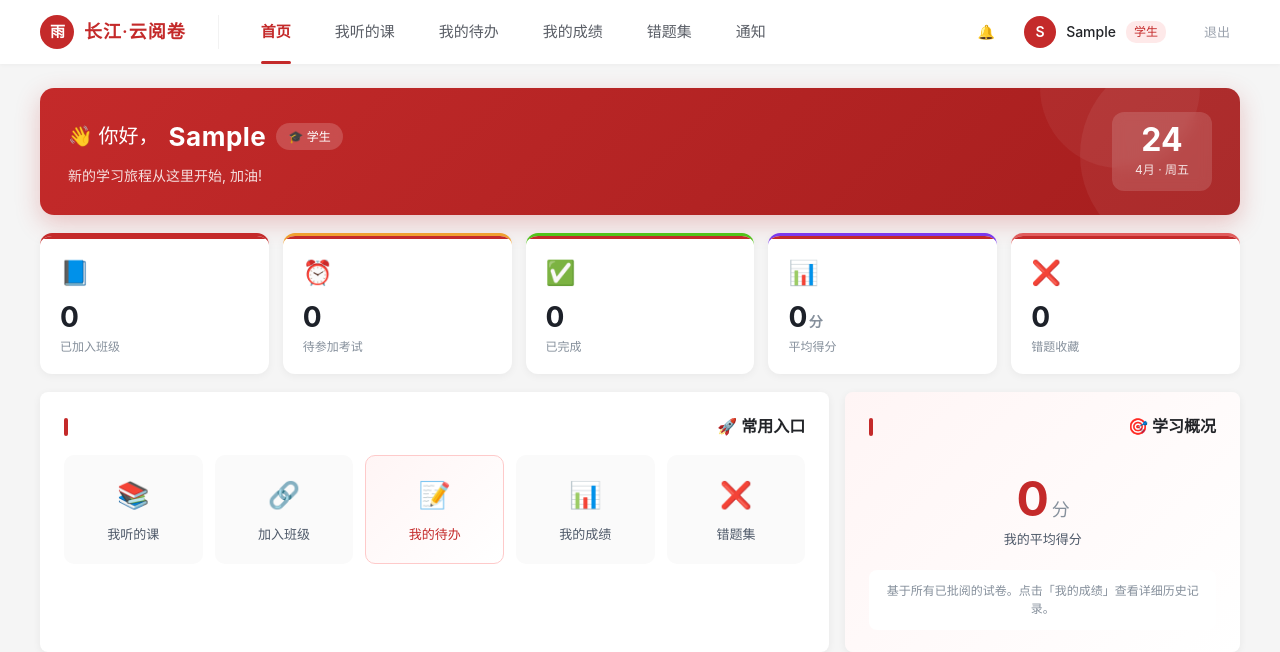
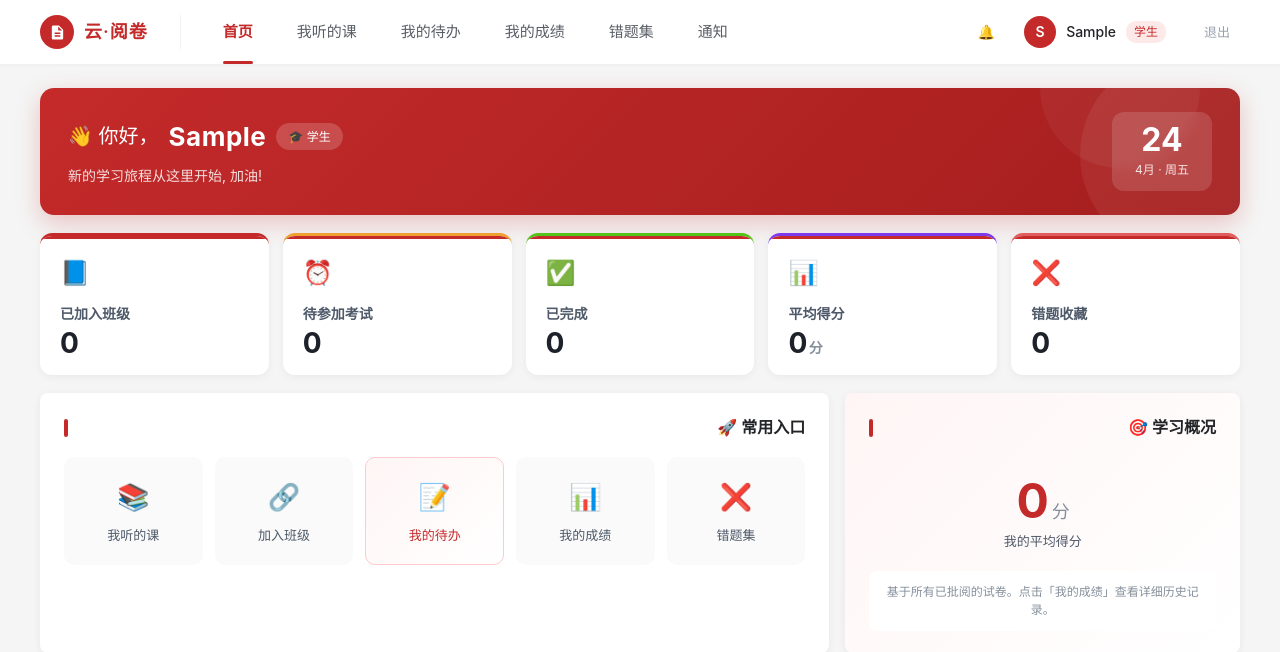
Before and after one commit to hua691/OnlineExamSys, a Django app: page /exams/ in a window 1280 px wide. Shown: the top 652 px of the page. Run offline with Django 4.2, Linux system fonts and the light colour scheme; the visitor is signed in with stand-in values (Sample User, id 1); data that the repository does not hold is empty.

Commit message:
UI: replace rain logo with doc icon, redesign stat cards (label on top, clickable)

```diff
--- a/templates/base.html
+++ b/templates/base.html
@@ -3,7 +3,7 @@
 <head>
     <meta charset="UTF-8">
     <meta name="viewport" content="width=device-width, initial-scale=1.0">
-    <title>{% block title %}长江·云阅卷{% endblock %}</title>
+    <title>{% block title %}云阅卷{% endblock %}</title>
     <style>
         :root {
             /* 雨课堂朱红色主题 */
--- a/templates/exams/dashboard.html
+++ b/templates/exams/dashboard.html
@@ -1,5 +1,5 @@
 {% extends 'base.html' %}
-{% block title %}首页 · 长江云阅卷{% endblock %}
+{% block title %}首页 · 云阅卷{% endblock %}
 {% block page_title %}{% endblock %}
 
 {% block content %}
@@ -16,7 +16,7 @@
             </span>
         </div>
         <p class="hero-sub">
-            {% if is_teacher %}欢迎回到「长江 · 云阅卷」, 今天也要把教学安排得明明白白
+            {% if is_teacher %}欢迎回到「云阅卷」, 今天也要把教学安排得明明白白
             {% elif is_admin %}系统概况一览, 帮助你快速掌握整个平台的运行状况
             {% else %}新的学习旅程从这里开始, 加油!{% endif %}
         </p>
@@ -32,36 +32,36 @@
 {% if is_teacher %}
 {# ================= 教师仪表盘 ================= #}
 <div class="stat-grid">
-    <div class="stat-card" style="--c:#C42A2A;">
+    <a href="{% url 'classes:my_classes' %}" class="stat-card" style="--c:#C42A2A;">
         <div class="s-top"><span class="s-icon">📚</span><span class="s-trend">我教</span></div>
+        <div class="s-lab">课程</div>
         <div class="s-num">{{ teaching_courses }}</div>
-        <div class="s-lab">课程</div>
-    </div>
-    <div class="stat-card" style="--c:#f0a030;">
+    </a>
+    <a href="{% url 'classes:my_classes' %}" class="stat-card" style="--c:#f0a030;">
         <div class="s-top"><span class="s-icon">🏫</span><span class="s-trend">班主任</span></div>
+        <div class="s-lab">班级</div>
         <div class="s-num">{{ headed_classes }}</div>
-        <div class="s-lab">班级</div>
-    </div>
-    <div class="stat-card" style="--c:#1677ff;">
+    </a>
+    <a href="{% url 'exams:question_list' %}" class="stat-card" style="--c:#1677ff;">
         <div class="s-top"><span class="s-icon">📋</span><span class="s-trend">题库</span></div>
+        <div class="s-lab">试题</div>
         <div class="s-num">{{ question_count }}</div>
-        <div class="s-lab">试题</div>
-    </div>
-    <div class="stat-card" style="--c:#52c41a;">
+    </a>
+    <a href="{% url 'exams:paper_list' %}" class="stat-card" style="--c:#52c41a;">
         <div class="s-top"><span class="s-icon">📄</span><span class="s-trend">试卷</span></div>
+        <div class="s-lab">已创建</div>
         <div class="s-num">{{ paper_count }}</div>
-        <div class="s-lab">已创建</div>
-    </div>
-    <div class="stat-card" style="--c:#e15c5c;">
+    </a>
+    <a href="{% url 'exams:teacher_correction' %}" class="stat-card" style="--c:#e15c5c;">
         <div class="s-top"><span class="s-icon">✍️</span><span class="s-trend">待办</span></div>
+        <div class="s-lab">待批阅</div>
         <div class="s-num">{{ pending_correction_count }}</div>
-        <div class="s-lab">待批阅</div>
-    </div>
-    <div class="stat-card" style="--c:#7c3aed;">
+    </a>
+    <a href="{% url 'exams:teacher_correction' %}" class="stat-card" style="--c:#7c3aed;">
         <div class="s-top"><span class="s-icon">📊</span><span class="s-trend">本周</span></div>
+        <div class="s-lab">新提交</div>
         <div class="s-num">{{ week_submission_count }}</div>
-        <div class="s-lab">新提交</div>
-    </div>
+    </a>
 </div>
 
 <div class="dash-grid">
@@ -141,46 +141,46 @@
 {% elif is_admin %}
 {# ================= 管理员仪表盘 ================= #}
 <div class="stat-grid">
-    <div class="stat-card" style="--c:#C42A2A;">
+    <a href="{% url 'users:manage_users' %}" class="stat-card" style="--c:#C42A2A;">
         <div class="s-top"><span class="s-icon">👥</span><span class="s-trend">+{{ new_users_week }} 本周</span></div>
+        <div class="s-lab">用户总数</div>
         <div class="s-num">{{ total_user }}</div>
-        <div class="s-lab">用户总数</div>
-    </div>
-    <div class="stat-card" style="--c:#f0a030;">
+    </a>
+    <a href="{% url 'users:manage_users' %}" class="stat-card" style="--c:#f0a030;">
         <div class="s-top"><span class="s-icon">👨‍🏫</span></div>
+        <div class="s-lab">教师</div>
         <div class="s-num">{{ teacher_count }}</div>
-        <div class="s-lab">教师</div>
-    </div>
-    <div class="stat-card" style="--c:#1677ff;">
+    </a>
+    <a href="{% url 'users:manage_users' %}" class="stat-card" style="--c:#1677ff;">
         <div class="s-top"><span class="s-icon">🎓</span></div>
+        <div class="s-lab">学生</div>
         <div class="s-num">{{ student_count }}</div>
-        <div class="s-lab">学生</div>
-    </div>
-    <div class="stat-card" style="--c:#52c41a;">
+    </a>
+    <a href="{% url 'users:manage_classes' %}" class="stat-card" style="--c:#52c41a;">
         <div class="s-top"><span class="s-icon">🏫</span></div>
+        <div class="s-lab">班级</div>
         <div class="s-num">{{ total_class }}</div>
-        <div class="s-lab">班级</div>
-    </div>
-    <div class="stat-card" style="--c:#7c3aed;">
+    </a>
+    <a href="{% url 'users:manage_courses' %}" class="stat-card" style="--c:#7c3aed;">
         <div class="s-top"><span class="s-icon">📘</span></div>
+        <div class="s-lab">课程</div>
         <div class="s-num">{{ total_course }}</div>
-        <div class="s-lab">课程</div>
-    </div>
-    <div class="stat-card" style="--c:#e15c5c;">
+    </a>
+    <a href="{% url 'users:manage_papers' %}" class="stat-card" style="--c:#e15c5c;">
         <div class="s-top"><span class="s-icon">📄</span><span class="s-trend">+{{ new_papers_week }} 本周</span></div>
+        <div class="s-lab">试卷 · {{ total_paper_published }} 已发布</div>
         <div class="s-num">{{ total_paper }}</div>
-        <div class="s-lab">试卷 · {{ total_paper_published }} 已发布</div>
-    </div>
-    <div class="stat-card" style="--c:#0891b2;">
+    </a>
+    <a href="{% url 'users:manage_papers' %}" class="stat-card" style="--c:#0891b2;">
         <div class="s-top"><span class="s-icon">📝</span></div>
+        <div class="s-lab">题库</div>
         <div class="s-num">{{ total_question }}</div>
-        <div class="s-lab">题库</div>
-    </div>
-    <div class="stat-card" style="--c:#ca8a04;">
+    </a>
+    <a href="{% url 'users:manage_papers' %}" class="stat-card" style="--c:#ca8a04;">
         <div class="s-top"><span class="s-icon">✍️</span><span class="s-trend">+{{ new_records_today }} 今日</span></div>
+        <div class="s-lab">答卷总数</div>
         <div class="s-num">{{ total_record }}</div>
-        <div class="s-lab">答卷总数</div>
-    </div>
+    </a>
 </div>
 
 <div class="card">
@@ -265,31 +265,31 @@
 {% else %}
 {# ================= 学生仪表盘 ================= #}
 <div class="stat-grid">
-    <div class="stat-card" style="--c:#C42A2A;">
+    <a href="{% url 'classes:my_classes' %}" class="stat-card" style="--c:#C42A2A;">
         <div class="s-top"><span class="s-icon">📘</span></div>
+        <div class="s-lab">已加入班级</div>
         <div class="s-num">{{ joined_class_count }}</div>
-        <div class="s-lab">已加入班级</div>
-    </div>
-    <div class="stat-card" style="--c:#f0a030;">
+    </a>
+    <a href="{% url 'exams:my_todo' %}" class="stat-card" style="--c:#f0a030;">
         <div class="s-top"><span class="s-icon">⏰</span></div>
+        <div class="s-lab">待参加考试</div>
         <div class="s-num">{{ uncompleted_paper_count }}</div>
-        <div class="s-lab">待参加考试</div>
-    </div>
-    <div class="stat-card" style="--c:#52c41a;">
+    </a>
+    <a href="{% url 'exams:student_record_list' %}" class="stat-card" style="--c:#52c41a;">
         <div class="s-top"><span class="s-icon">✅</span></div>
+        <div class="s-lab">已完成</div>
         <div class="s-num">{{ completed_paper_count }}</div>
-        <div class="s-lab">已完成</div>
-    </div>
-    <div class="stat-card" style="--c:#7c3aed;">
+    </a>
+    <a href="{% url 'exams:student_record_list' %}" class="stat-card" style="--c:#7c3aed;">
         <div class="s-top"><span class="s-icon">📊</span></div>
+        <div class="s-lab">平均得分</div>
         <div class="s-num">{{ avg_score|default:0 }}<span class="unit" style="font-size:14px;">分</span></div>
-        <div class="s-lab">平均得分</div>
-    </div>
-    <div class="stat-card" style="--c:#e15c5c;">
+    </a>
+    <a href="{% url 'exams:wrong_question_list' %}" class="stat-card" style="--c:#e15c5c;">
         <div class="s-top"><span class="s-icon">❌</span></div>
+        <div class="s-lab">错题收藏</div>
         <div class="s-num">{{ wrong_count }}</div>
-        <div class="s-lab">错题收藏</div>
-    </div>
+    </a>
 </div>
 
 <div class="dash-grid">
@@ -417,14 +417,15 @@
 
 /* ============ 统计卡片 ============ */
 .stat-grid{display:grid;grid-template-columns:repeat(auto-fit,minmax(170px,1fr));gap:14px;margin-bottom:18px;}
-.stat-card{background:#fff;padding:18px 20px;border-radius:12px;box-shadow:0 2px 8px rgba(0,0,0,.05);border-top:3px solid var(--c);transition:all .25s;}
+a.stat-card{text-decoration:none;color:inherit;display:block;}
+.stat-card{background:#fff;padding:18px 20px;border-radius:12px;box-shadow:0 2px 8px rgba(0,0,0,.05);border-top:3px solid var(--c);transition:all .25s;cursor:pointer;}
 .stat-card:hover{transform:translateY(-3px);box-shadow:0 8px 20px rgba(0,0,0,.08);}
 .stat-card .s-top{display:flex;justify-content:space-between;align-items:center;margin-bottom:10px;}
 .stat-card .s-icon{font-size:24px;}
 .stat-card .s-trend{font-size:11px;color:var(--c);background:color-mix(in srgb, var(--c) 10%, #fff);padding:2px 8px;border-radius:10px;font-weight:500;}
+.stat-card .s-lab{color:#4e5969;font-size:14px;font-weight:600;margin-bottom:4px;}
 .stat-card .s-num{font-size:28px;font-weight:700;color:#1d2129;line-height:1;letter-spacing:-.5px;}
 .stat-card .s-num .unit{font-size:14px;color:#86909c;margin-left:2px;}
-.stat-card .s-lab{color:#86909c;font-size:12px;margin-top:6px;}
 
 /* ============ 双列布局 ============ */
 .dash-grid{display:grid;grid-template-columns:2fr 1fr;gap:16px;margin-bottom:16px;}
--- a/templates/partials/top_nav.html
+++ b/templates/partials/top_nav.html
@@ -1,8 +1,8 @@
 {% with role=user.profile.role url_name=request.resolver_match.url_name ns=request.resolver_match.namespace %}
 <nav class="top-nav">
     <a href="{% url 'exams:dashboard' %}" class="brand-logo">
-        <div class="mark">雨</div>
-        <div class="name">长江<em>·</em>云阅卷</div>
+        <div class="mark"><svg width="17" height="17" viewBox="0 0 24 24" fill="currentColor"><path d="M14 2H6c-1.1 0-2 .9-2 2v16c0 1.1.9 2 2 2h12c1.1 0 2-.9 2-2V8l-6-6zm2 16H8v-2h8v2zm0-4H8v-2h8v2zm-3-5V3.5L18.5 9H13z"/></svg></div>
+        <div class="name">云<em>·</em>阅卷</div>
     </a>
 
     <div class="nav-menu">
```
Also changed, not shown: templates/users/login.html (+4 -4 lines).
